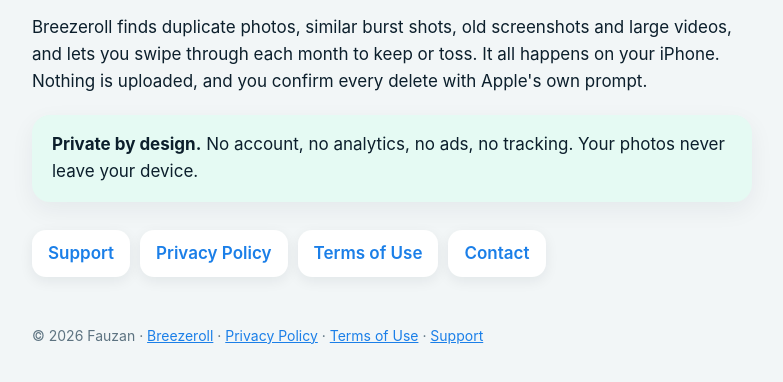
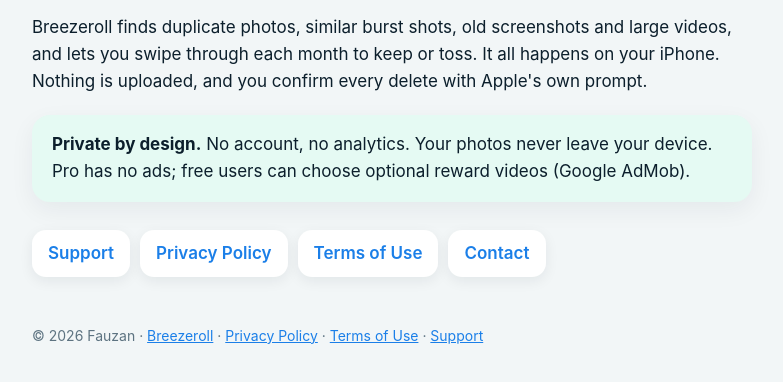
Before and after one commit to fauzanid/fauzanid.github.io, a plain HTML site: page breezeroll/index.html in a window 1280 px wide. Shown: the part 252-634 px from the top of the page, without its empty margins (248-1031 px from the left). Drawn offline with Linux system fonts and the light colour scheme.

Commit message:
Breezeroll: landing page mentions optional reward videos

```diff
--- a/breezeroll/index.html
+++ b/breezeroll/index.html
@@ -27,7 +27,7 @@
 <h1><span class="grad">Breezeroll</span>: Photo Cleaner</h1>
 <p class="muted">Free up iPhone storage, privately.</p>
 <p>Breezeroll finds duplicate photos, similar burst shots, old screenshots and large videos, and lets you swipe through each month to keep or toss. It all happens on your iPhone. Nothing is uploaded, and you confirm every delete with Apple's own prompt.</p>
-<div class="box ok"><strong>Private by design.</strong> No account, no analytics, no ads, no tracking. Your photos never leave your device.</div>
+<div class="box ok"><strong>Private by design.</strong> No account, no analytics. Your photos never leave your device. Pro has no ads; free users can choose optional reward videos (Google AdMob).</div>
 <p><a class="btn" href="support.html">Support</a><a class="btn" href="privacy.html">Privacy Policy</a><a class="btn" href="terms.html">Terms of Use</a><a class="btn" href="mailto:fauzan428email@gmail.com">Contact</a></p>
 <footer>&copy; 2026 Fauzan &middot; <a href="./">Breezeroll</a> &middot; <a href="privacy.html">Privacy Policy</a> &middot; <a href="terms.html">Terms of Use</a> &middot; <a href="support.html">Support</a></footer>
 </main>
```
